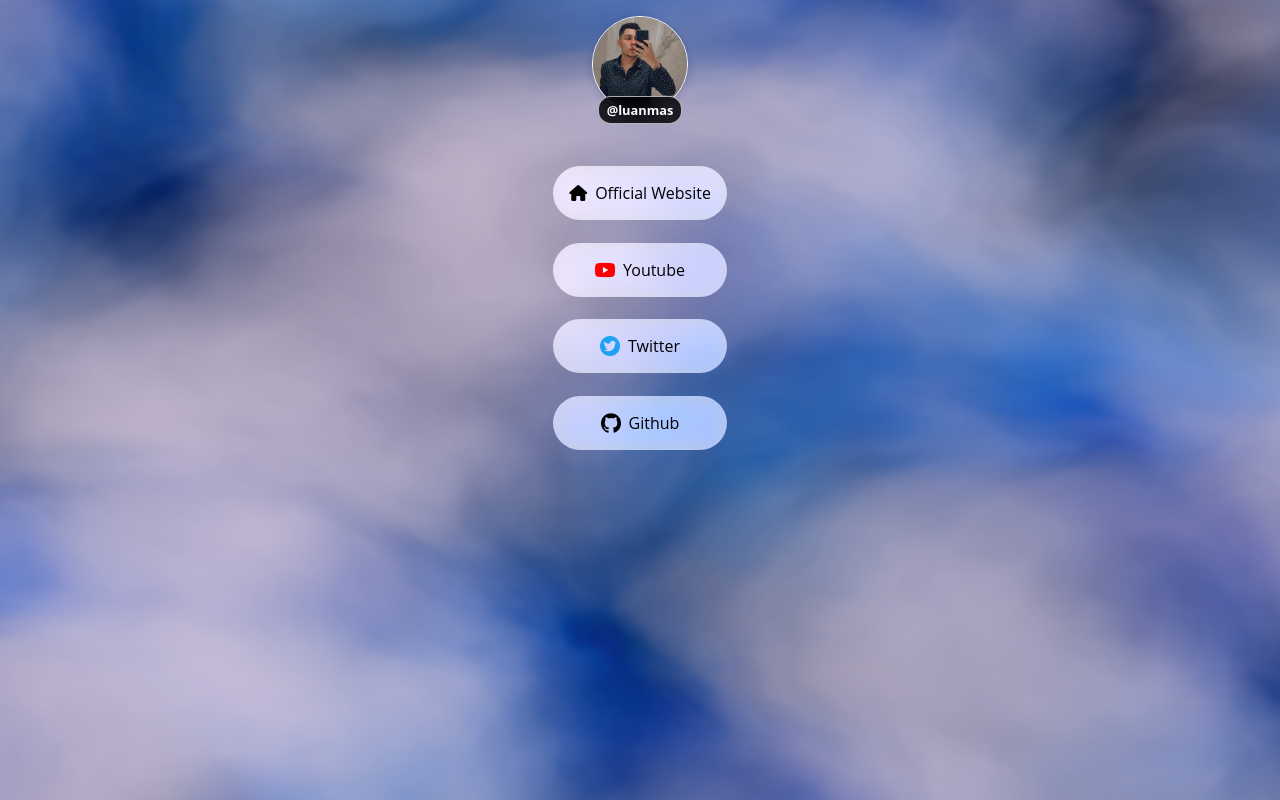
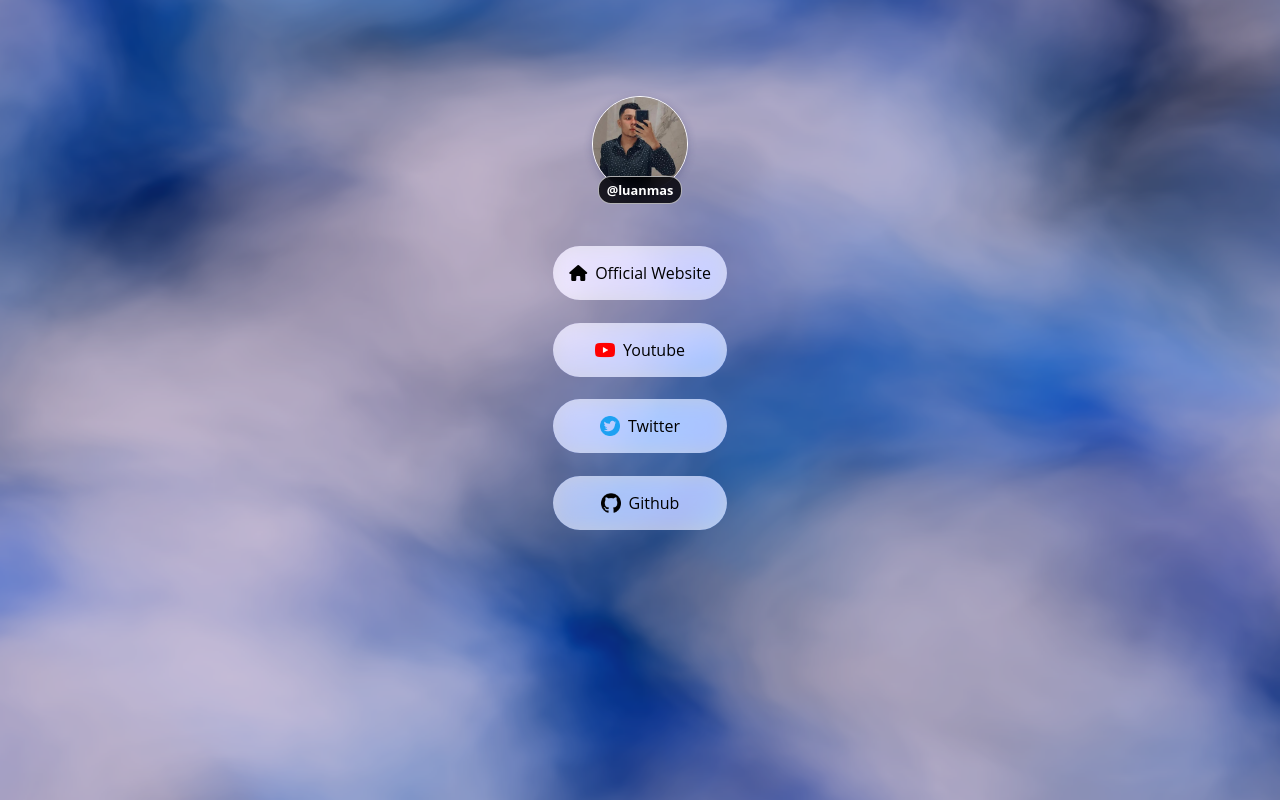
Before and after one commit to Luanzim1327/bio-instagram, a plain HTML site: page index.html in a window 1280 px wide. Drawn offline with nearby package versions, Linux system fonts and the light colour scheme; animation ran at ten frames a second.

Commit message:
version 2.0

```diff
--- a/style/style.css
+++ b/style/style.css
@@ -12,7 +12,6 @@ body{
 main{
     position: relative;
     overflow: hidden;
-
 }
 
 .name{
@@ -31,7 +30,7 @@ main{
 }
 
 header{
-    margin-top: 1em;
+    margin-top: 6em;
     text-align: center;
     display: flex;
     flex-direction: column;
```
